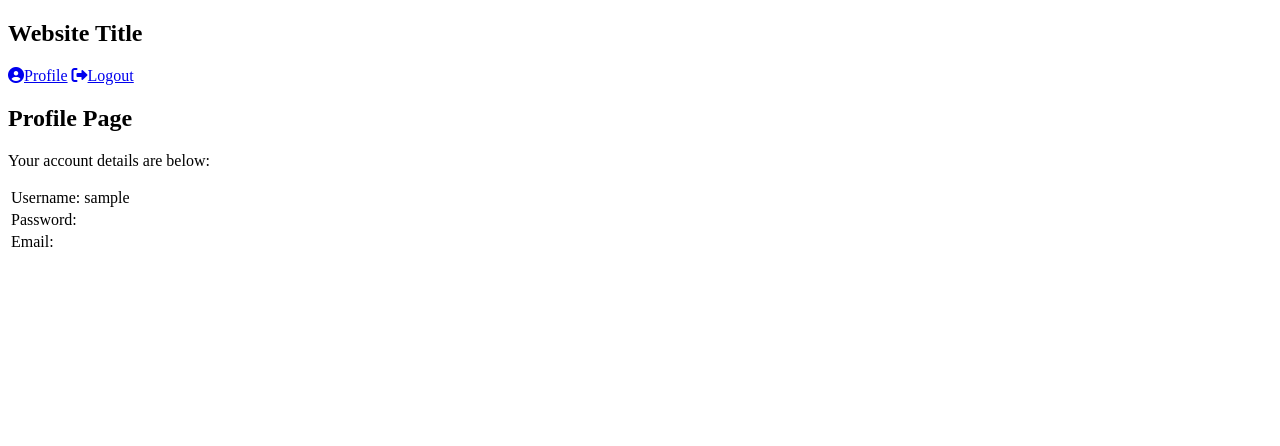
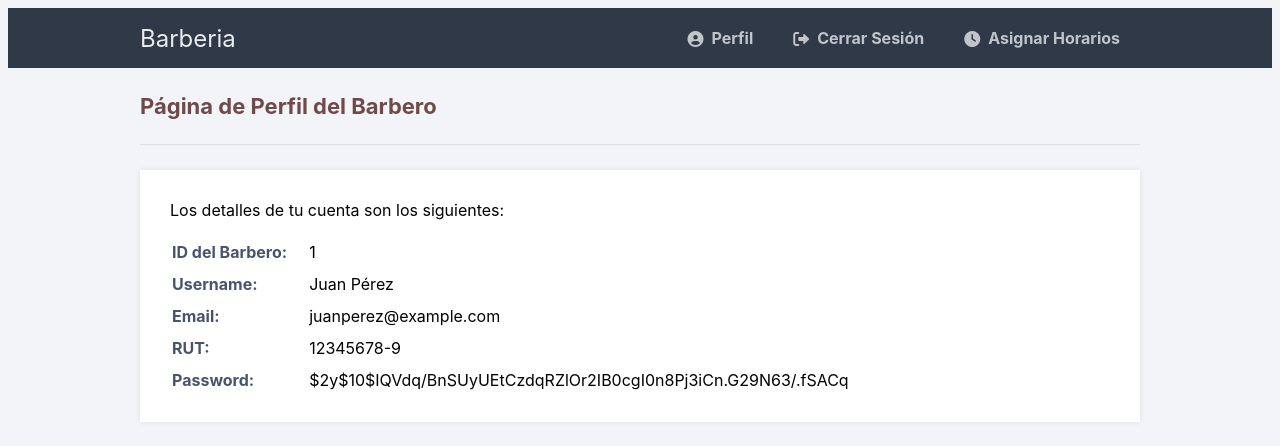
Before and after one commit to shimgen3/SistemaProyecto, a PHP site: page /profile.php in a window 1280 px wide. Shown: the top 446 px of the page. Run offline with PHP 8.4, Linux system fonts and the light colour scheme; the visitor is signed in with stand-in values (Sample User, id 1); data comes from the database, SQL or seed files in the repository; both versions use the stored data as it was after the commit; data that the repository does not hold is empty.

Commit message:
aaaaaa mega aaaa

```diff
--- a/profile.php
+++ b/profile.php
@@ -1,60 +1,75 @@
 <?php
-// We need to use sessions, so you should always start sessions using the below code.
+// Iniciamos la sesión
 session_start();
-// If the user is not logged in redirect to the login page...
+
+// Si el usuario no ha iniciado sesión, redirigimos a la página de inicio de sesión
 if (!isset($_SESSION['loggedin'])) {
 	header('Location: index.html');
 	exit;
 }
-$DATABASE_HOST = 'optideve.com';
-$DATABASE_USER = 'optideve_login';
-$DATABASE_PASS = 'log1605log';
-$DATABASE_NAME = 'optideve_Test';
+
+// Configuración de la conexión a la base de datos
+$DATABASE_HOST = 'localhost';
+$DATABASE_USER = 'root';
+$DATABASE_PASS = '';
+$DATABASE_NAME = 'barberia';
+
+// Conexión a la base de datos
 $con = mysqli_connect($DATABASE_HOST, $DATABASE_USER, $DATABASE_PASS, $DATABASE_NAME);
 if (mysqli_connect_errno()) {
 	exit('Failed to connect to MySQL: ' . mysqli_connect_error());
 }
-// We don't have the password or email info stored in sessions, so instead, we can get the results from the database.
-$stmt = $con->prepare('SELECT password, email FROM accounts WHERE id = ?');
-// In this case we can use the account ID to get the account info.
+
+// Consulta para obtener la información del barbero
+$stmt = $con->prepare('SELECT * FROM barberos WHERE idbarber = ?');
 $stmt->bind_param('i', $_SESSION['id']);
 $stmt->execute();
-$stmt->bind_result($password, $email);
+$stmt->bind_result($idbarber, $username, $email, $rut, $password);
 $stmt->fetch();
 $stmt->close();
 ?>
+
 <!DOCTYPE html>
 <html>
 	<head>
 		<meta charset="utf-8">
-		<title>Profile Page</title>
+		<title>Perfil del Barbero</title>
 		<link href="style.css" rel="stylesheet" type="text/css">
 		<link rel="stylesheet" href="https://cdnjs.cloudflare.com/ajax/libs/font-awesome/6.2.0/css/all.min.css" integrity="sha512-xh6O/CkQoPOWDdYTDqeRdPCVd1SpvCA9XXcUnZS2FmJNp1coAFzvtCN9BmamE+4aHK8yyUHUSCcJHgXloTyT2A==" crossorigin="anonymous" referrerpolicy="no-referrer">
 	</head>
 	<body class="loggedin">
 		<nav class="navtop">
 			<div>
-				<h1>Website Title</h1>
-				<a href="profile.php"><i class="fas fa-user-circle"></i>Profile</a>
-				<a href="logout.php"><i class="fas fa-sign-out-alt"></i>Logout</a>
+				<h1>Barberia</h1>
+				<a href="profile.php"><i class="fas fa-user-circle"></i>Perfil</a>
+				<a href="logout.php"><i class="fas fa-sign-out-alt"></i>Cerrar Sesión</a>
+				<a href="horadisp.php"><i class="fas fa-clock"></i>Asignar Horarios</a>
 			</div>
 		</nav>
 		<div class="content">
-			<h2>Profile Page</h2>
+			<h2>Página de Perfil del Barbero</h2>
 			<div>
-				<p>Your account details are below:</p>
+				<p>Los detalles de tu cuenta son los siguientes:</p>
 				<table>
 					<tr>
+						<td>ID del Barbero:</td>
+						<td><?=$idbarber?></td>
+					</tr>
+					<tr>
 						<td>Username:</td>
-						<td><?=$_SESSION['name']?></td>
+						<td><?=$username?></td>
+					</tr>
+					<tr>
+						<td>Email:</td>
+						<td><?=$email?></td>
+					</tr>
+					<tr>
+						<td>RUT:</td>
+						<td><?=$rut?></td>
 					</tr>
 					<tr>
 						<td>Password:</td>
 						<td><?=$password?></td>
-					</tr>
-					<tr>
-						<td>Email:</td>
-						<td><?=$email?></td>
 					</tr>
 				</table>
 			</div>
--- /dev/null
+++ b/style.css
@@ -0,0 +1,142 @@
+* {
+    box-sizing: border-box;
+    font-family: -apple-system, BlinkMacSystemFont, "segoe ui", roboto, oxygen, ubuntu, cantarell, "fira sans", "droid sans", "helvetica neue", Arial, sans-serif;
+    font-size: 16px;
+}
+body {
+    background-color: #435165;
+}
+.login {
+    width: 400px;
+    background-color: #ffffff;
+    box-shadow: 0 0 9px 0 rgba(0, 0, 0, 0.3);
+    margin: 100px auto;
+}
+.login h1 {
+    text-align: center;
+    color: #5b6574;
+    font-size: 24px;
+    padding: 20px 0 20px 0;
+    border-bottom: 1px solid #dee0e4;
+}
+.login form {
+    display: flex;
+    flex-wrap: wrap;
+    justify-content: center;
+    padding-top: 20px;
+}
+.login form label {
+    display: flex;
+    justify-content: center;
+    align-items: center;
+    width: 50px;
+    height: 50px;
+    background-color: #d63232;
+    color: #ffffff;
+}
+.login form input[type="password"], .login form input[type="text"] {
+    width: 310px;
+    height: 50px;
+    border: 1px solid #dee0e4;
+    margin-bottom: 20px;
+    padding: 0 15px;
+}
+.login form input[type="submit"] {
+    width: 100%;
+    padding: 15px;
+   margin-top: 20px;
+    background-color: #d63232;
+    border: 0;
+    cursor: pointer;
+    font-weight: bold;
+    color: #ffffff;
+    transition: background-color 0.2s;
+}
+.login form input[type="submit"]:hover {
+  background-color: #c72828;
+    transition: background-color 0.2s;
+}
+.navtop {
+	background-color: #2f3947;
+	height: 60px;
+	width: 100%;
+	border: 0;
+}
+.navtop div {
+	display: flex;
+	margin: 0 auto;
+	width: 1000px;
+	height: 100%;
+}
+.navtop div h1, .navtop div a {
+	display: inline-flex;
+	align-items: center;
+}
+.navtop div h1 {
+	flex: 1;
+	font-size: 24px;
+	padding: 0;
+	margin: 0;
+	color: #eaebed;
+	font-weight: normal;
+}
+.navtop div a {
+	padding: 0 20px;
+	text-decoration: none;
+	color: #c1c4c8;
+	font-weight: bold;
+}
+.navtop div a i {
+	padding: 2px 8px 0 0;
+}
+.navtop div a:hover {
+	color: #eaebed;
+}
+body.loggedin {
+	background-color: #f3f4f7;
+}
+.content {
+	width: 1000px;
+	margin: 0 auto;
+}
+.content h2 {
+	margin: 0;
+	padding: 25px 0;
+	font-size: 22px;
+	border-bottom: 1px solid #e0e0e3;
+	color: #6e4a4a;
+}
+.content > p, .content > div {
+	box-shadow: 0 0 5px 0 rgba(0, 0, 0, 0.1);
+	margin: 25px 0;
+	padding: 25px;
+	background-color: #fff;
+}
+.content > p table td, .content > div table td {
+	padding: 5px;
+}
+.content > p table td:first-child, .content > div table td:first-child {
+	font-weight: bold;
+	color: #4a536e;
+	padding-right: 15px;
+}
+.content > div p {
+	padding: 5px;
+	margin: 0 0 10px 0;
+}
+.measurement-box {
+    background-color: #fff;
+    padding: 15px;
+    margin: 10px 0;
+    border: 1px solid #ccc;
+    box-shadow: 0 0 5px rgba(0, 0, 0, 0.2);
+}
+
+.measurement-box h3 {
+    font-size: 18px;
+    margin-top: 0;
+}
+
+.measurement-box p {
+    margin: 0;
+}
```
Also changed, not shown: ProyectoSchema.sql (+4 -4 lines), authenticate.php (+5 -5 lines), horadisp.php (+62 -19 lines), horareser.php (+110 -26 lines), index.html (+35 -8 lines), otherfiles/img1.jpeg (added), otherfiles/img2.jpeg (added), otherfiles/img3.jpeg (added), otherfiles/logo.jpeg (added).
